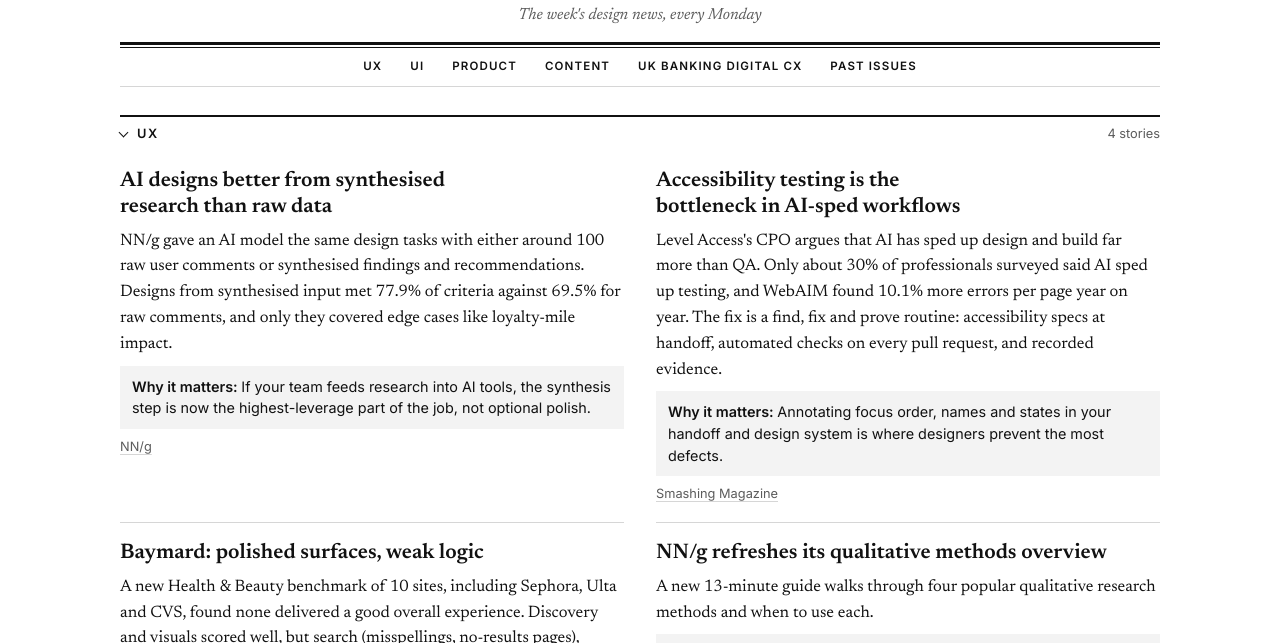
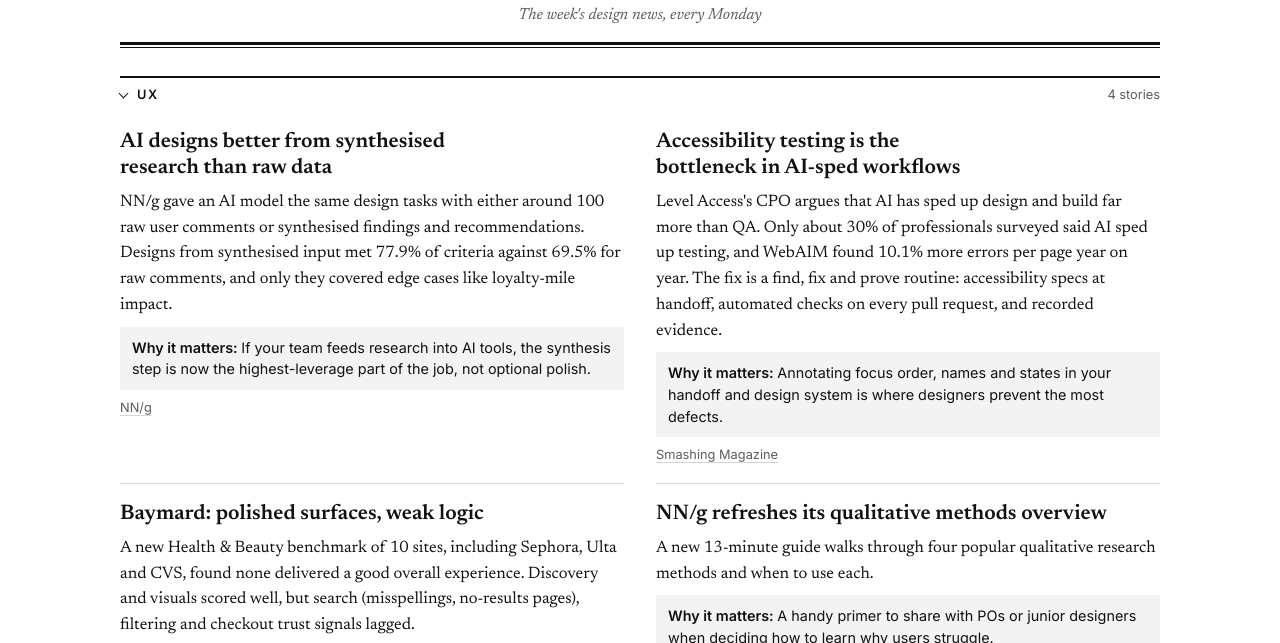
Before and after one commit to elliotmeredith/design-weekly-briefing, a plain HTML site: page index.html in a window 1280 px wide. Shown: the part 146-789 px from the top of the page. Drawn offline with Linux system fonts and the light colour scheme.

Commit message:
Remove section menu

```diff
--- a/index.html
+++ b/index.html
@@ -127,7 +127,6 @@ footer { margin-top: 40px; padding-top: 12px; border-top: 1px solid var(--line);
     <div class="sub">The week's design news, every Monday</div>
   </header>
   <div class="rules" aria-hidden="true"></div>
-  <nav class="desks label" id="desks" aria-label="Sections"></nav>
   <main id="issue" aria-live="polite"></main>
   <section class="archive label-wrap" id="past" aria-label="Past issues">
     <h2>Past issues</h2>
@@ -474,7 +473,6 @@ footer { margin-top: 40px; padding-top: 12px; border-top: 1px solid var(--line);
   try { issues = JSON.parse(document.getElementById("issues-data").textContent); } catch (e) { issues = []; }
   var archive = document.getElementById("archive");
   var root = document.getElementById("issue");
-  var desks = document.getElementById("desks");
   var strap = document.getElementById("strap-date");
 
   function el(tag, attrs, kids) {
@@ -508,7 +506,7 @@ footer { margin-top: 40px; padding-top: 12px; border-top: 1px solid var(--line);
   }
 
   function renderIssue(iss) {
-    root.textContent = ""; desks.textContent = "";
+    root.textContent = "";
     if (!iss) {
       strap.textContent = "";
       root.appendChild(el("p", { class: "quiet", text: "The first issue will appear here after the next weekly run." }));
@@ -516,8 +514,6 @@ footer { margin-top: 40px; padding-top: 12px; border-top: 1px solid var(--line);
     }
     strap.textContent = "Week of " + iss.weekOf + " · covers " + iss.range;
     var sections = iss.sections || [];
-    sections.forEach(function (s) { desks.appendChild(jump(s.title, "desk-" + s.key)); });
-    desks.appendChild(jump("Past issues", "past"));
 
     root.appendChild(el("h1", { class: "sr-only", text: "Week of " + iss.weekOf }));
 
```
